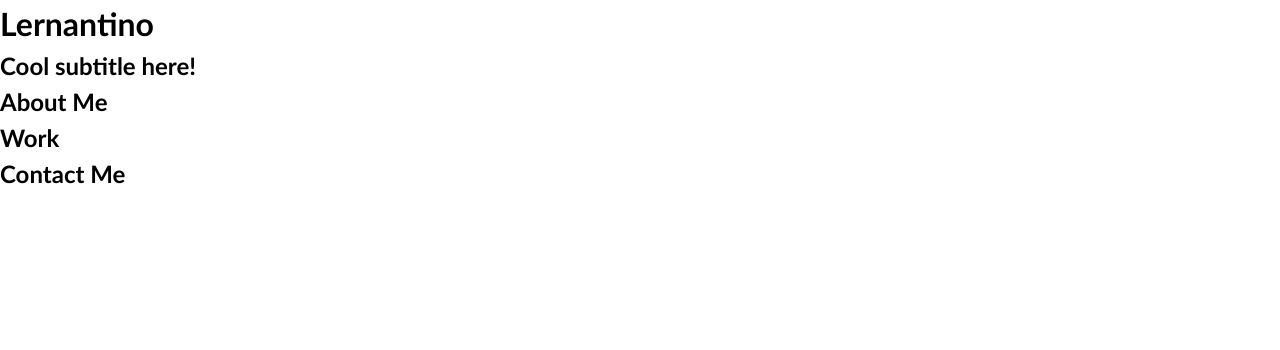
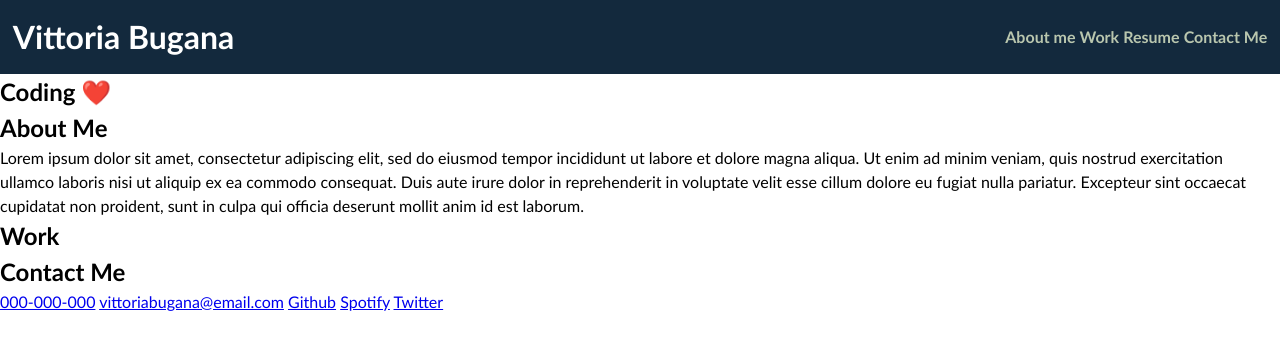
Before and after one commit to vbugana/Portfolio-Landing-Page, a plain HTML site: page index.html in a window 1280 px wide. Drawn offline with Linux system fonts and the light colour scheme; files that its build step writes are made by us from their sources.

Commit message:
updated HTML & CSS

```diff
--- a/css/style.css
+++ b/css/style.css
@@ -7,6 +7,30 @@ body {
   padding: 0;
   font-family: 'Trebuchet MS', 'Lucida Sans Unicode', 'Lucida Grande', 'Lucida Sans', Arial, sans-serif;
   line-height: 1.5;
+}
+
+header {
+  display: flex;
+  justify-content: space-between;
+  align-items: center;
+  padding: 1%;
+  background-color: #13293d;
+  color: #fff;
+}
+nav ul {
+  display: flex;
+  justify-content: space-between;
+  min-width: 300px;
+}
+
+nav a {
+  color: #b9c6ae;
+  font-weight: bold;
+  text-decoration: none;
+}
+
+nav a:hover {
+  color: #fff;
 }
 
 h1,
@@ -21,3 +45,34 @@ h6 {
 p {
   margin: 0;
 }
+.hero-banner {
+  background-image: url("..images\02-hero-bg.jpg");
+  background-position: center;
+  background-repeat: no-repeat;
+  background-size: cover;
+  position: relative;
+}
+.page-wrapper {
+
+}
+.page-section {
+
+}
+.page-section .contact{
+
+}
+a[href$='.css']::after {
+  content: '📝';
+  display: inline-block;
+  margin-left: 3px;
+}
+
+@media screen and (max-width: 768px) {
+  header {
+    flex-direction: column;
+  }
+
+  main {
+    max-width: 1200px;
+  }
+}
--- a/index.html
+++ b/index.html
@@ -5,29 +5,35 @@
   <meta charset="UTF-8">
   <meta name="viewport" content="width=device-width, initial-scale=1.0">
   <meta http-equiv="X-UA-Compatible" content="ie=edge">
-  <title>Lernantino // Web Developer</title>
-  <link rel="stylesheet" href="./assets/css/style.css" />
+  <title>Vittoria Bugana // Web Developer</title>
+  <link rel="stylesheet" href="css/style.css" />
+  <link rel="stylesheet" href="css/style.css" />
 </head>
 
 <body>
   <!-- main logo / nav -->
   <header>
-    <h1>Lernantino</h1>
+    <h1>Vittoria Bugana</h1>
     <nav>
+        <a href="#">About me</a>
+        <a href="#">Work</a>
+        <a href="#">Resume</a>
+        <a href="#">Contact Me</a>
     </nav>
   </header>
 
   <!-- hero banner -->
   <section class="hero-banner">
     <div>
-      <h2>Cool subtitle here!</h2>
-    </div>
+      <h2>Coding ❤️</h2>
+      </div>
   </section>
 
   <main class="page-wrapper">
     <!-- about me -->
     <section class="page-section" id="about">
       <h2>About Me</h2>
+      <p>Lorem ipsum dolor sit amet, consectetur adipiscing elit, sed do eiusmod tempor incididunt ut labore et dolore magna aliqua. Ut enim ad minim veniam, quis nostrud exercitation ullamco laboris nisi ut aliquip ex ea commodo consequat. Duis aute irure dolor in reprehenderit in voluptate velit esse cillum dolore eu fugiat nulla pariatur. Excepteur sint occaecat cupidatat non proident, sunt in culpa qui officia deserunt mollit anim id est laborum.</p>
     </section>
 
     <!-- portfolio container -->
@@ -38,6 +44,11 @@
     <!-- contact -->
     <section class="page-section contact" id="contact">
       <h2>Contact Me</h2>
+      <a href="#">000-000-000</a>
+        <a href="#">vittoriabugana@email.com</a>
+        <a href="#">Github</a>
+        <a href="#">Spotify</a>
+        <a href="#">Twitter</a>
     </section>
   </main>
 </body>
```
